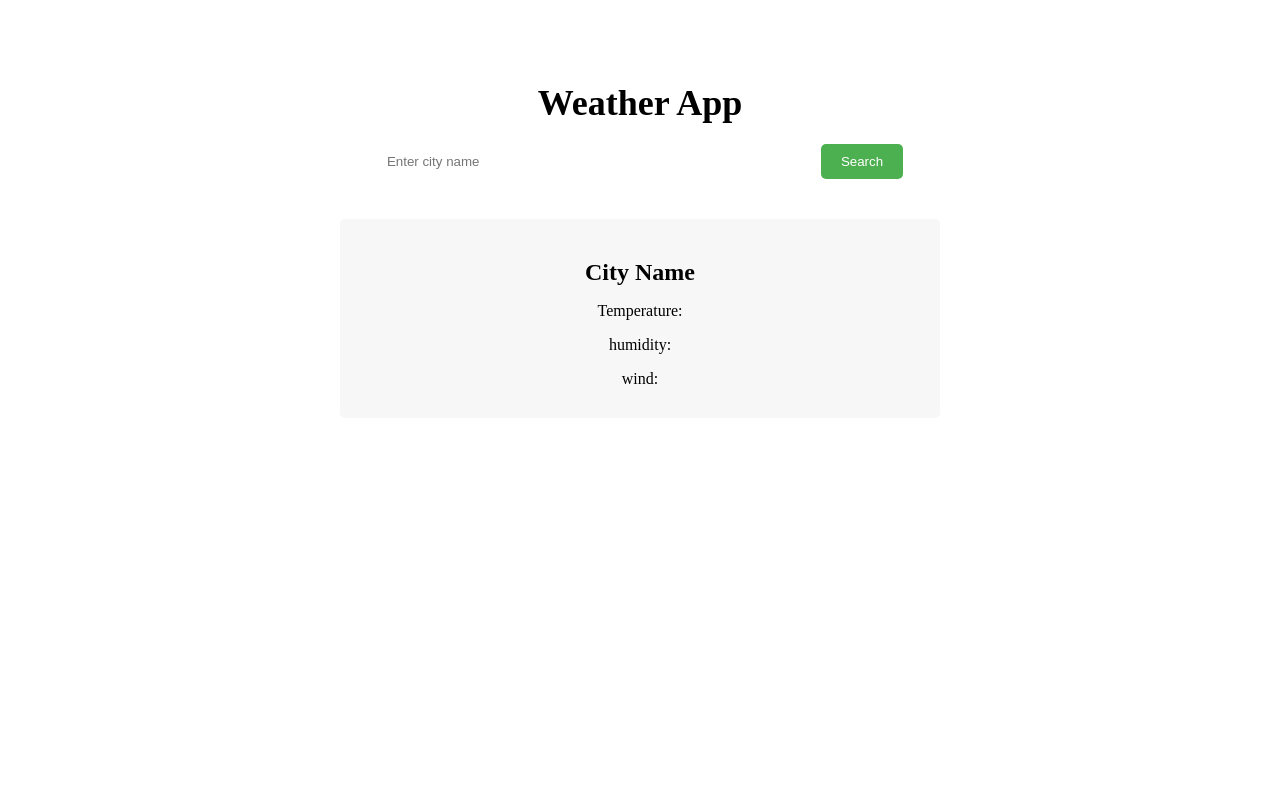
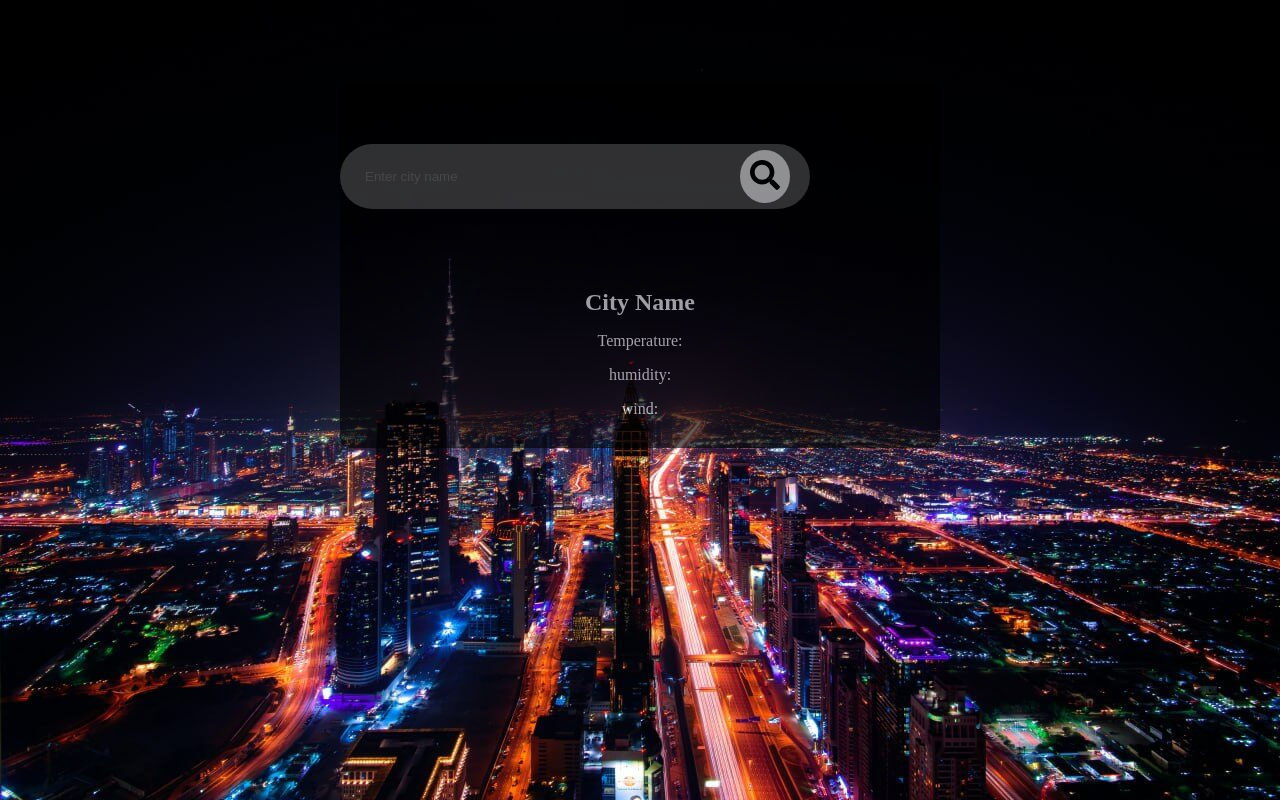
Before and after one commit to Alisher003/weathe-app, a plain HTML site: page index.html in a window 1280 px wide. Drawn offline with Linux system fonts and the light colour scheme.

Commit message:
add style

```diff
--- a/index.html
+++ b/index.html
@@ -10,11 +10,14 @@
 <body>
 
   <div class="container">
-    <h1>Weather App</h1>
-    <form>
+    <div class="wether">
+     <h1>Weather App</h1>
+     <form>
       <div class="search-box">
         <input  type="text" placeholder="Enter city name" class="search-input">
-        <button class="search-btn" type="submit">Search</button>
+        <button class="search-btn" type="submit">
+          <img src="./img/search.svg" alt="">
+        </button>
       </div>
     </form>
     <div class="weather-details">
@@ -23,6 +26,7 @@
       <p>humidity: <span id="humidity"></span></p>
       <p>wind: <span id="wind"></span></p>
     </div>
+   </div>
   </div>
 
   <script src="./main.js"></script>
--- a/main.css
+++ b/main.css
@@ -1,8 +1,27 @@
+body {
+  background-image: url(./img/bg.jpg);
+  background-repeat: no-repeat;
+  background-size: 100%;
+}
+
 .container {
   max-width: 600px;
   margin: 0 auto;
   text-align: center;
   padding-top: 50px;
+}
+
+.wether {
+  max-width: 760px;
+  height: auto;
+  background: linear-gradient(0deg, #000000, #000000), #000000;
+  border-radius: 10px;
+  opacity: 0.6;
+}
+
+.search-box {
+  display: flex;
+  align-items: center;
 }
 
 h1 {
@@ -16,23 +35,28 @@ form {
 }
 
 input[type="text"] {
-  padding: 10px;
+  width: 620px;
+  color: #ffffff;
+  padding: 25px;
   border: none;
-  border-radius: 5px;
+  border-radius: 55px;
+  background: transparent;
+  background: linear-gradient(0deg, rgba(0, 0, 0, 0.1), rgba(0, 0, 0, 0.1)), #585858;
   width: 70%;
 }
 
 button[type="submit"] {
-  padding: 10px 20px;
+  position: absolute;
+  margin-left: 400px;
+  padding: 10px;
   border: none;
-  border-radius: 5px;
-  background-color: #4CAF50;
+  border-radius: 100%;
   color: #fff;
   cursor: pointer;
 }
 
 .weather-details {
-  background-color: #f7f7f7;
+  color: #ffffff;
   border-radius: 5px;
   padding: 20px;
 }
```
Also changed, not shown: img/bg.jpg (added), img/search.svg (added).
